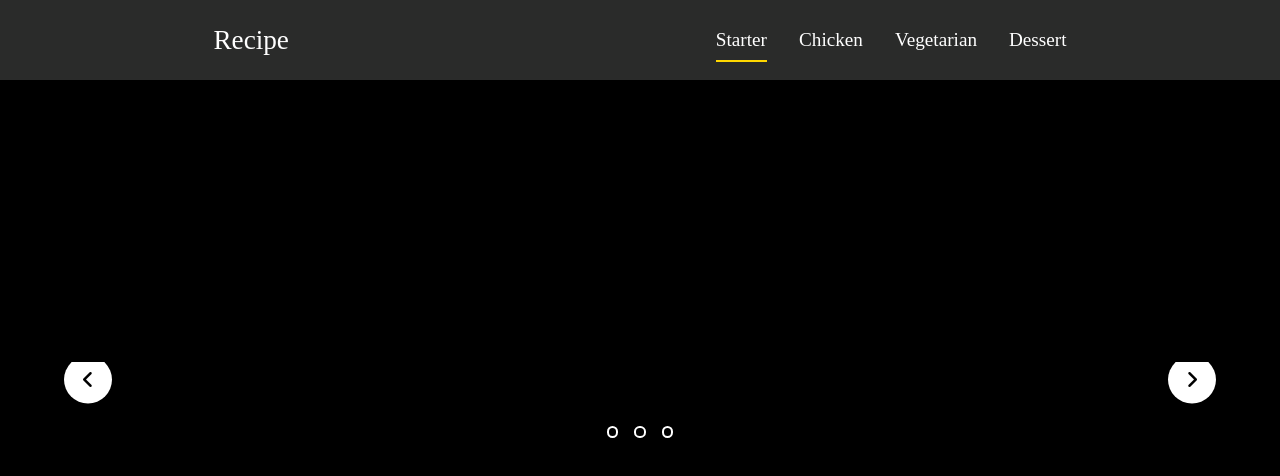
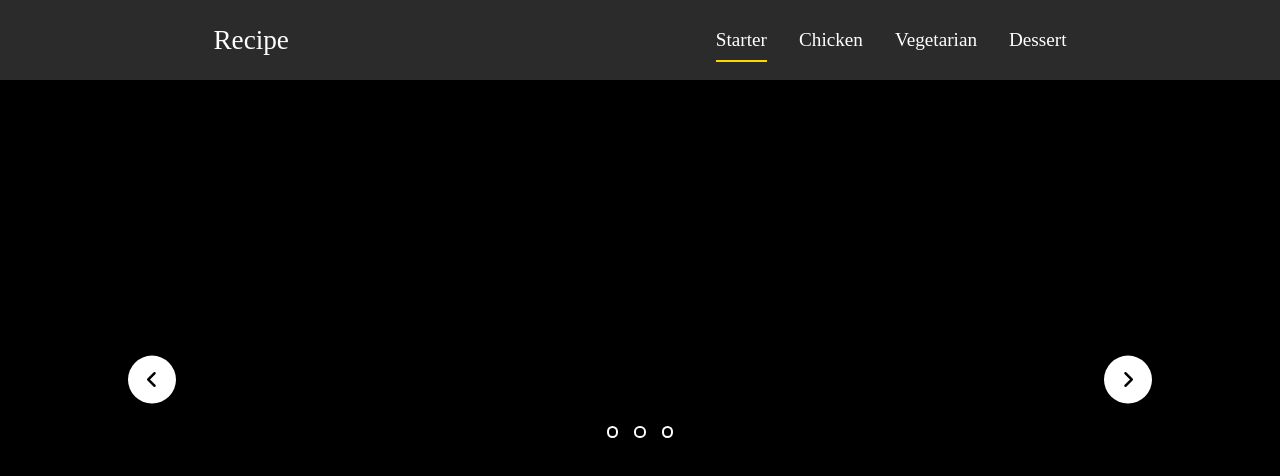
Before and after one commit to yodit93/TAIRP-Image-Slider, a website: page index.html in a window 1280 px wide. Drawn offline with Linux system fonts and the light colour scheme; no server answers.

Commit message:
Update carousel container width

```diff
--- a/style.css
+++ b/style.css
@@ -95,7 +95,6 @@ main {
   display: flex;
   justify-content: center;
   align-items: center;
-  overflow: hidden;
   padding: 2rem;
   gap: 1rem;
 }
@@ -186,7 +185,7 @@ main {
   }
 
   .carousel-container {
-    width: 90%;
+    width: 80%;
     gap: 2rem;
   }
 
```
